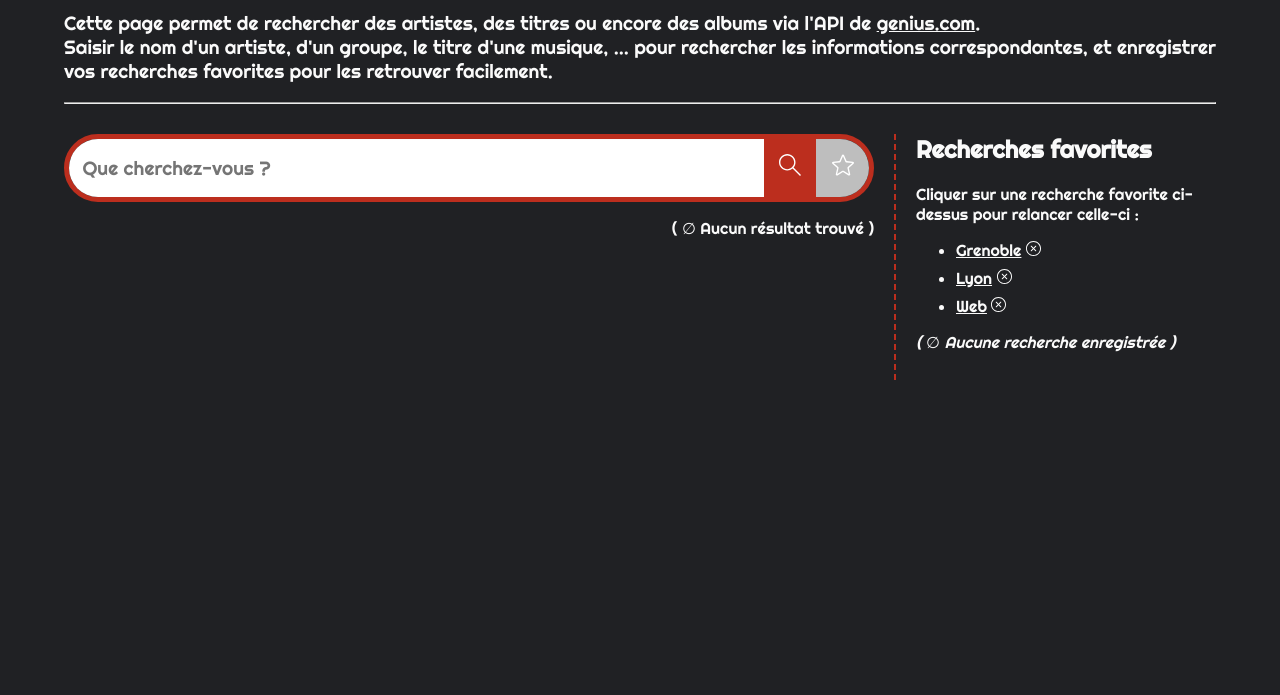
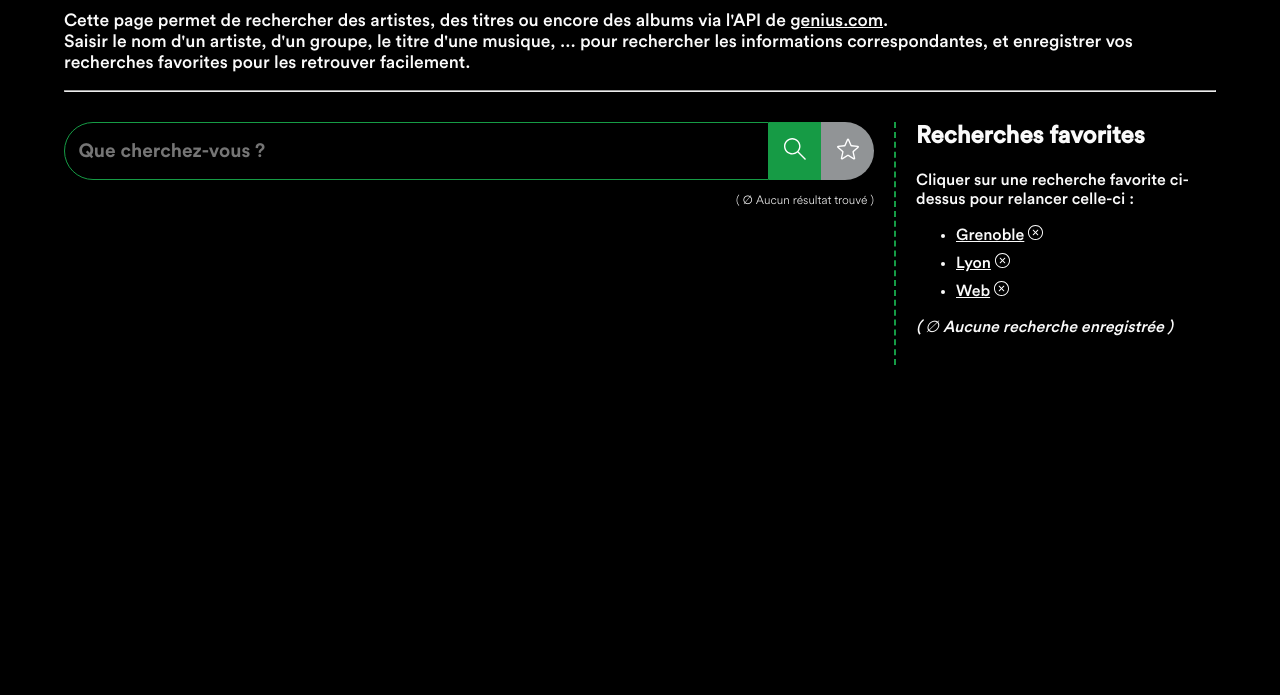
Before and after one commit to arlealexandre/m4103c-projet-arlea-arnouxbe, a plain HTML site: page index.html in a window 1280 px wide. Shown: the part 105-800 px from the top of the page. Drawn offline with nearby package versions, Linux system fonts and the light colour scheme.

Commit message:
un peu de css

```diff
--- a/script.js
+++ b/script.js
@@ -20,10 +20,10 @@ var nb_resultats = $("#nb_resultats");
 
 function recherche() {
 
-    /* Les espaces sont remplacés par '%20' pour la requete */
+    // Les espaces sont remplacés par '%20' pour la requete
     var search = $("#recherche").val().replace(/ /g, "%20");
 
-    /* On efface le contenu des div dont le contenu change en fonction du résultat d'une requête */
+    // On efface le contenu des div dont le contenu change en fonction du résultat d'une requête
     bloc_resultats.empty();
     nb_resultats.empty();
 
@@ -33,9 +33,9 @@ function recherche() {
         var resultats = data.response.hits;
         var nb_resultats_req = resultats.length;
 
-        if (nb_resultats_req == 0) { /* Si aucun résultat trouvé */
+        if (nb_resultats_req == 0) { // Si aucun résultat trouvé
             nb_resultats.append("<p>( &empty; Aucun résultat trouvé )</p>")
-        } else { /* Sinon */
+        } else { // Sinon
             nb_resultats.append("<p>" + nb_resultats_req + " résultat(s) trouvé(s)</p>")
 
             resultats.forEach(resultat => {
--- a/styles.css
+++ b/styles.css
@@ -1,15 +1,31 @@
-    /* Importation de la police Roboto */
+@font-face {
+    font-family: 'CircularStd-Medium';
+    src: url("Circular/CircularStd-Medium.otf");
+    src: url("Circular/CircularStd-Medium.otf") format("opentype");
+    font-style: normal;
+}
 
-    @import url(https://fonts.googleapis.com/css?family=Roboto);
-    /* Définition des principales couleurs */
+@font-face {
+    font-family: 'CircularStd-Light';
+    src: url("Circular/CircularStd-Light.otf");
+    src: url("Circular/CircularStd-Light.otf") format("opentype");
+    font-style: normal;
+}
+
+@font-face {
+    font-family: 'CircularStd-Bold';
+    src: url("Circular/CircularStd-Bold.otf");
+    src: url("Circular/CircularStd-Bold.otf") format("opentype");
+    font-style: normal;
+}
 
  :root {
     --text-color: #fafafa;
     /* Texte presque blanc */
-        --background: #202124;
+    --background: #000;
     /* Fond bleu foncé */
-        --main-green: #bc2e1e;
-        --active-green: #bc2e1e;
+    --main-green: #169b45;
+    --active-green: #169b45;
 }
 
 * {
@@ -23,14 +39,18 @@
     padding: 0;
     width: 90%;
     margin: 40px auto;
-        font-family: 'Righteous', cursive;
+    font-family: 'CircularStd-Medium';
     overflow: scroll;
 }
+
+
 /* Paragraphes "Aucun résultat..." et "Aucune recherche..." */
 
 p.info-vide {
     font-style: italic;
 }
+
+
 /* Partie En-tête */
 
 h1 {
@@ -39,18 +59,19 @@
     font-variant: small-caps;
     font-size: 2.5em;
     color: var(--main-green);
-        color: #bc2e1e;
-        transform: skew(-10deg);
-        text-shadow: 0 1px 0px #378ab4, 1px 0 0px #5dabcd, 1px 2px 1px #378ab4, 2px 1px 1px #5dabcd, 2px 3px 2px #378ab4, 3px 2px 2px #5dabcd, 3px 4px 2px #378ab4, 4px 3px 3px #5dabcd, 4px 5px 3px #378ab4, 5px 4px 2px #5dabcd, 5px 6px 2px #378ab4, 6px 5px 2px #5dabcd, 6px 7px 1px #378ab4, 7px 6px 1px #5dabcd, 7px 8px 0px #378ab4, 8px 7px 0px #5dabcd;
+    color: #169b45;
 }
 
 input {
-        font-family: 'Righteous', cursive;
+    font-family: 'CircularStd-Bold';
+    /*font-family: 'Righteous', cursive;*/
 }
 
 p#explication {
-        font-size: 1.2em;
+    font-size: 1.1em;
 }
+
+
 /* Conteneur principal */
 
 #conteneur {
@@ -58,6 +79,8 @@
     flex: 1;
     margin: 30px auto;
 }
+
+
 /* Section Recherche (avec résultats) */
 
 #section-recherche {
@@ -70,8 +93,7 @@
     margin: 0 auto;
     min-width: 450px;
     flex-direction: row;
-        border: 5px solid #bc2e1e;
-        border-radius: 50px;
+    box-shadow: rgba(0, 0, 0, 0.24) 0px 3px 8px;
 }
 
 #bloc-recherche>input[type=text],
@@ -82,11 +104,12 @@
 }
 
 #bloc-recherche>input[type=text] {
-        color: #2d2d2d;
+    color: #919496;
     padding: 0.7em;
     flex: 1;
+    background: #000;
     border-radius: 50px 0 0 50px;
-        border: none;
+    border: 1px solid var(--main-green);
 }
 
 #btn-favoris {
@@ -95,6 +118,9 @@
 
 #nb_resultats {
     float: inline-end;
+    font-family: 'CircularStd-Light';
+    font-size: 12px;
+    color: #919496;
 }
 
 #etoile,
@@ -116,9 +142,11 @@
     /* Bordure invisible pour que le hover ne bouge pas le bouton */
     /* Par défaut, les boutons sont en gris
 	 (S'ils sont "clicables", ils passent en vert) */
-        background-color: #bebebe;
+    background-color: #919496;
     border: none;
 }
+
+
 /* Apparences des boutons clicables */
 
 #bloc-recherche>button.btn_clicable {
@@ -138,6 +166,8 @@
 #bloc-recherche>button.btn_clicable:active {
     background-color: var(--active-green);
 }
+
+
 /* GIF de chargement (caché par défaut) */
 
 #bloc-gif-attente {
@@ -151,12 +181,16 @@
 		(Cf. https://unicode-table.com/fr/21E8/ ) */
     content: "\21E8\00A0";
 }
+
+
 /* Section de la barre de séparation */
 
 #section-separation {
     border-left: 2px dashed var(--main-green);
     margin: 0 20px;
 }
+
+
 /* Section des recherches favorites */
 
 #section-favoris {
@@ -185,6 +219,8 @@
 #liste-favoris li span:hover {
     color: var(--main-green);
 }
+
+
 /* Media-query pour gérer l'affichage sur petit écran */
 
 @media (max-width: 900px) {
```
Also changed, not shown: Circular/CircularStd-Black.otf (added), Circular/CircularStd-BlackItalic.otf (added), Circular/CircularStd-Bold.otf (added), Circular/CircularStd-BoldItalic.otf (added), Circular/CircularStd-Book.otf (added), Circular/CircularStd-BookItalic.otf (added), Circular/CircularStd-Light Italic.otf (added), Circular/CircularStd-Light.otf (added), Circular/CircularStd-Medium.otf (added), Circular/CircularStd-MediumItalic.otf (added), Circular/Read Me.txt (added), 1 other file. Lines whose indentation alone changed are shown as unchanged.
